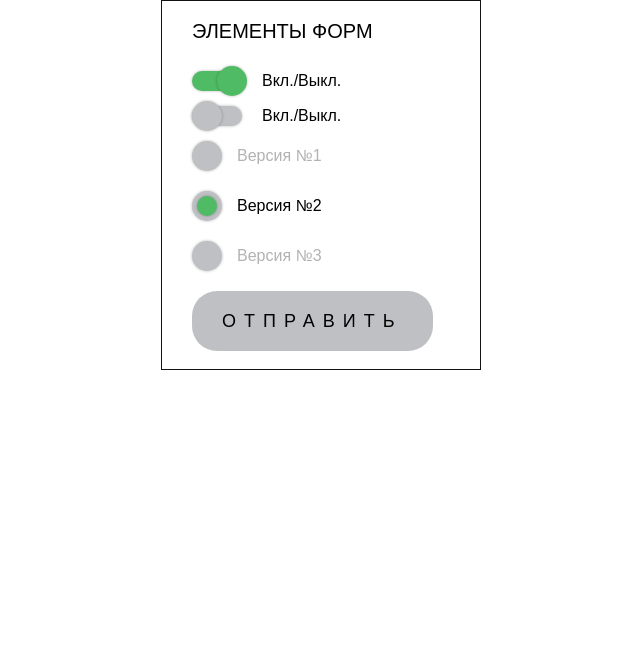
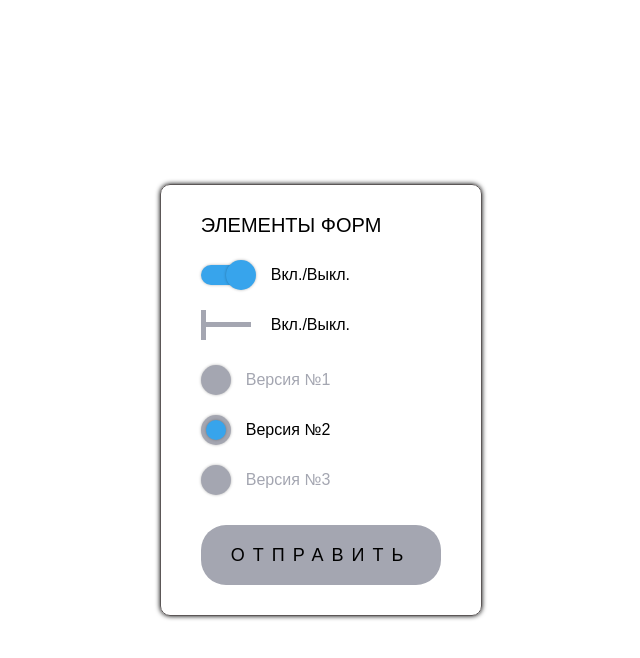
Before and after one commit to alexNov86/checkbox-radio-btn, a plain HTML site: page index.html in a window 1280 px wide. Shown: the whole page, without its empty margins (319-959 px from the left). Drawn offline with Linux system fonts and the light colour scheme.

Commit message:
five commit

```diff
--- a/css/style.css
+++ b/css/style.css
@@ -81,15 +81,16 @@ h6 {
 
 body {
   font-family: Arial, Helvetica, sans-serif;
+  display: flex;
+  justify-content: center;
+  align-items: center;
 }
 .wrapper {
-  border: 1px solid rgb(19, 18, 18);
-  width: 320px;
-  /* min-height: 100%; */
-  height: 370px;
+  border: 0.5px solid rgb(92, 87, 87);
+  border-radius: 10px;
+  box-shadow: 0px 0px 5px #000;
   overflow: hidden;
-  padding: 20px 30px;
-  margin: auto;
+  padding: 30px 40px;
 }
 .form-block__title {
   font-size: 20px;
@@ -97,7 +98,7 @@ body {
   text-transform: uppercase;
 }
 .form-block__input {
-  margin-bottom: 15px;
+  margin-bottom: 30px;
 }
 .checkbox {
   cursor: pointer;
@@ -112,43 +113,69 @@ body {
   -ms-transition: all 0.3s ease 0s;
   -o-transition: all 0.3s ease 0s;
 }
-.checkbox::before {
+.checkbox_theme_circle::before {
   content: "";
   position: absolute;
   left: 0;
   top: 0;
   width: 50px;
   height: 20px;
-  background-color: #bfc0c4;
+  background-color: #a4a6b1;
   border-radius: 20px;
   -webkit-box-shadow: 0 0 3px rgba(0, 0, 0, 0.3);
   box-shadow: 0 0 3px rgba(0, 0, 0, 0.3);
+}
+
+.checkbox_theme_line::before {
+  content: "";
+  position: absolute;
+  left: 0;
+  top: 7px;
+  width: 50px;
+  height: 5px;
+  background-color: #a4a6b1;
 }
 
 .checkbox.active {
   color: #000;
 }
 .checkbox.active::before {
-  background-color: #4fbb65;
+  background-color: #37a4ec;
 }
 
 .checkbox.active::after {
-  background-color: #4fbb65;
+  background-color: #37a4ec;
   left: 25px;
 }
 
-.checkbox::after {
+.checkbox_theme_circle::after {
   content: "";
   position: absolute;
   width: 30px;
   height: 30px;
   left: 0;
   top: -5px;
-  background-color: #bfc0c4;
+  background-color: #a4a6b1;
   border-radius: 50%;
   -webkit-box-shadow: 0 0 3px rgba(0, 0, 0, 0.3);
   box-shadow: 0 0 3px rgba(0, 0, 0, 0.3);
 }
+
+.checkbox_theme_line::after {
+  content: "";
+  position: absolute;
+  width: 5px;
+  height: 30px;
+  left: 0;
+  top: -5px;
+  background-color: #a4a6b1;
+}
+
+.checkbox_theme_line.active::after {
+  background-color: #37a4ec;
+  left: 46px;
+}
+
 .checkbox input {
   display: none;
 }
@@ -156,7 +183,7 @@ body {
   position: relative;
   padding: 0 0 0 45px;
   font-size: 16px;
-  color: #b2b2b2;
+  color: #a4a6b1;
   margin-bottom: 20px;
   line-height: 30px;
 
@@ -186,7 +213,7 @@ body {
   position: absolute;
   left: 0;
   top: 0;
-  background-color: #bfc0c4;
+  background-color: #a4a6b1;
   border-radius: 50%;
   -webkit-box-shadow: 0 0 3px rgba(0, 0, 0, 0.3);
   box-shadow: 0 0 3px rgba(0, 0, 0, 0.3);
@@ -199,7 +226,7 @@ body {
   position: absolute;
   left: 5px;
   top: 5px;
-  background-color: #4fbb65;
+  background-color: #37a4ec;
   border-radius: 50%;
   -webkit-box-shadow: 0 0 3px rgba(0, 0, 0, 0.3);
   box-shadow: 0 0 3px rgba(0, 0, 0, 0.3);
@@ -228,7 +255,7 @@ body {
   padding: 0px 30px;
   font-size: 18px;
   border-radius: 25px;
-  background-color: #bfc0c4;
+  background-color: #a4a6b1;
   position: relative;
   overflow: hidden;
 
@@ -252,7 +279,7 @@ body {
   top: 0;
   left: 0;
   border-radius: 25px;
-  background-color: #4fbb65;
+  background-color: #37a4ec;
 
   transform: scale(0);
   -moz-transform: scale(0);
--- a/index.html
+++ b/index.html
@@ -4,7 +4,25 @@
     <meta charset="UTF-8" />
     <meta http-equiv="X-UA-Compatible" content="IE=edge" />
     <meta name="viewport" content="width=device-width, initial-scale=1.0" />
-    <link rel="stylesheet" href="/css/style.css" />
+    <link
+      rel="apple-touch-icon"
+      sizes="180x180"
+      href="img/apple-touch-icon.png"
+    />
+    <link
+      rel="icon"
+      type="image/png"
+      sizes="32x32"
+      href="img/favicon-32x32.png"
+    />
+    <link
+      rel="icon"
+      type="image/png"
+      sizes="16x16"
+      href="img/favicon-16x16.png"
+    />
+    <link rel="manifest" href="img/site.webmanifest" />
+    <link rel="stylesheet" href="css/style.css" />
     <title>Стилизованные элементы форм</title>
   </head>
   <body>
@@ -12,13 +30,13 @@
       <form action="#" class="form-block">
         <div class="form-block__title">Элементы форм</div>
         <div class="form-block__input">
-          <div class="checkbox">
+          <div class="checkbox checkbox_theme_circle">
             Вкл./Выкл.
             <input type="checkbox" checked name="checkbox_1" />
           </div>
         </div>
         <div class="form-block__input">
-          <div class="checkbox">
+          <div class="checkbox checkbox_theme_line">
             Вкл./Выкл.
             <input type="checkbox" name="checkbox_2" />
           </div>
--- a/js/script.js
+++ b/js/script.js
@@ -1,7 +1,7 @@
 document.addEventListener("DOMContentLoaded", function (event) {
   // ------------------ Functions ------------------
   const toggleCheckbox = (inputCheck) => {
-    if (inputCheck.checked === true) {
+    if (inputCheck.checked) {
       inputCheck.parentElement.classList.add("active");
     }
     inputCheck.parentElement.addEventListener("click", (event) => {
```
Also changed, not shown: img/android-chrome-192x192.png (added), img/android-chrome-512x512.png (added), img/apple-touch-icon.png (added), img/favicon-16x16.png (added), img/favicon-32x32.png (added), img/favicon.ico (added), img/site.webmanifest (added).
